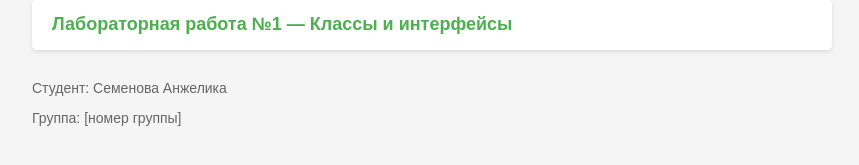
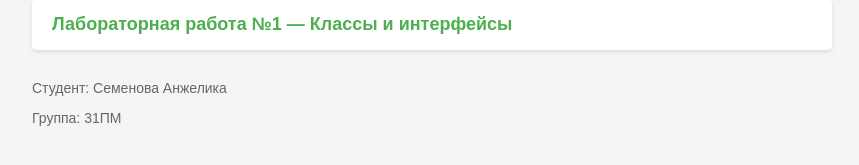
Before and after one commit to Semenovaanzhelika31/web, a PHP site: page / in a window 1280 px wide. Shown: the part 163-328 px from the top of the page, without its empty margins (208-1067 px from the left). Run offline with PHP 8.4, Linux system fonts and the light colour scheme.

Commit message:
Update index.php

```diff
--- a/index.php
+++ b/index.php
@@ -67,7 +67,7 @@ declare(strict_types=1);
 
     <div class="student-info">
         <p>Студент: Семенова Анжелика</p>
-        <p>Группа: [номер группы]</p>
+        <p>Группа: 31ПМ </p>
     </div>
 </body>
 </html>
```
